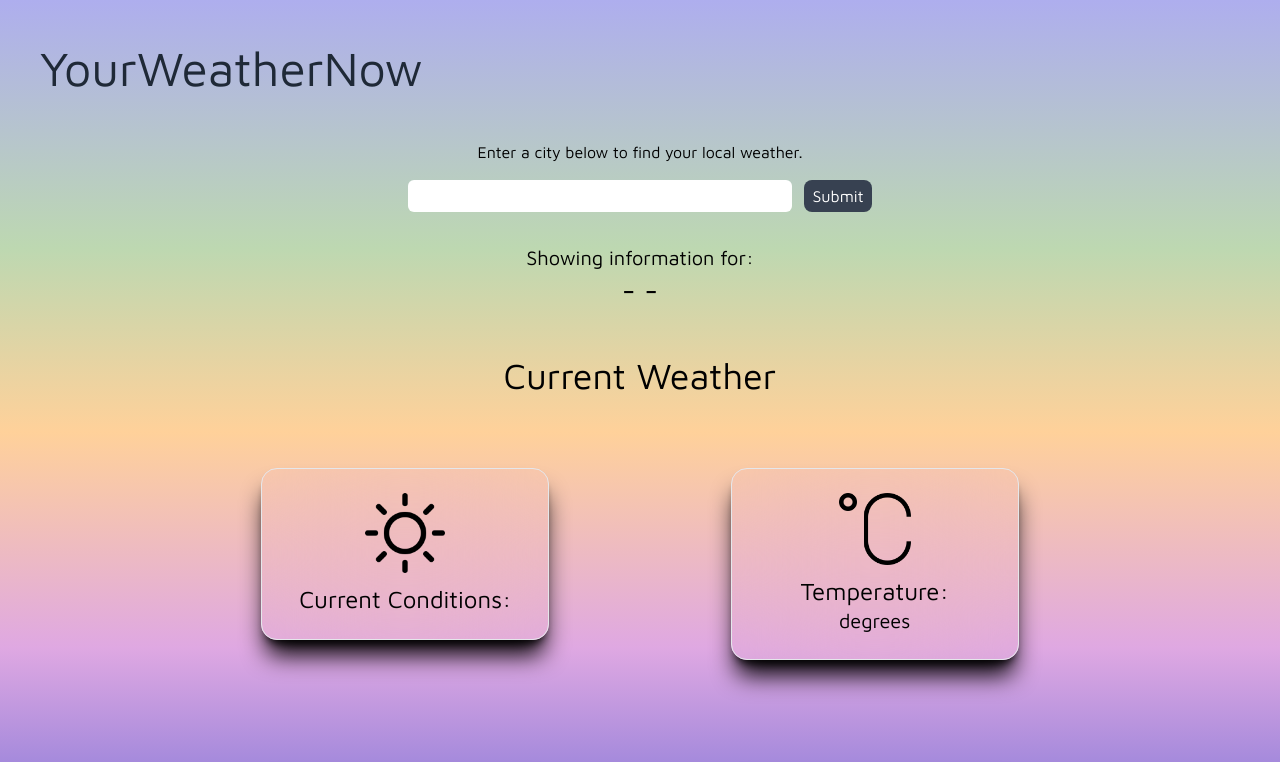
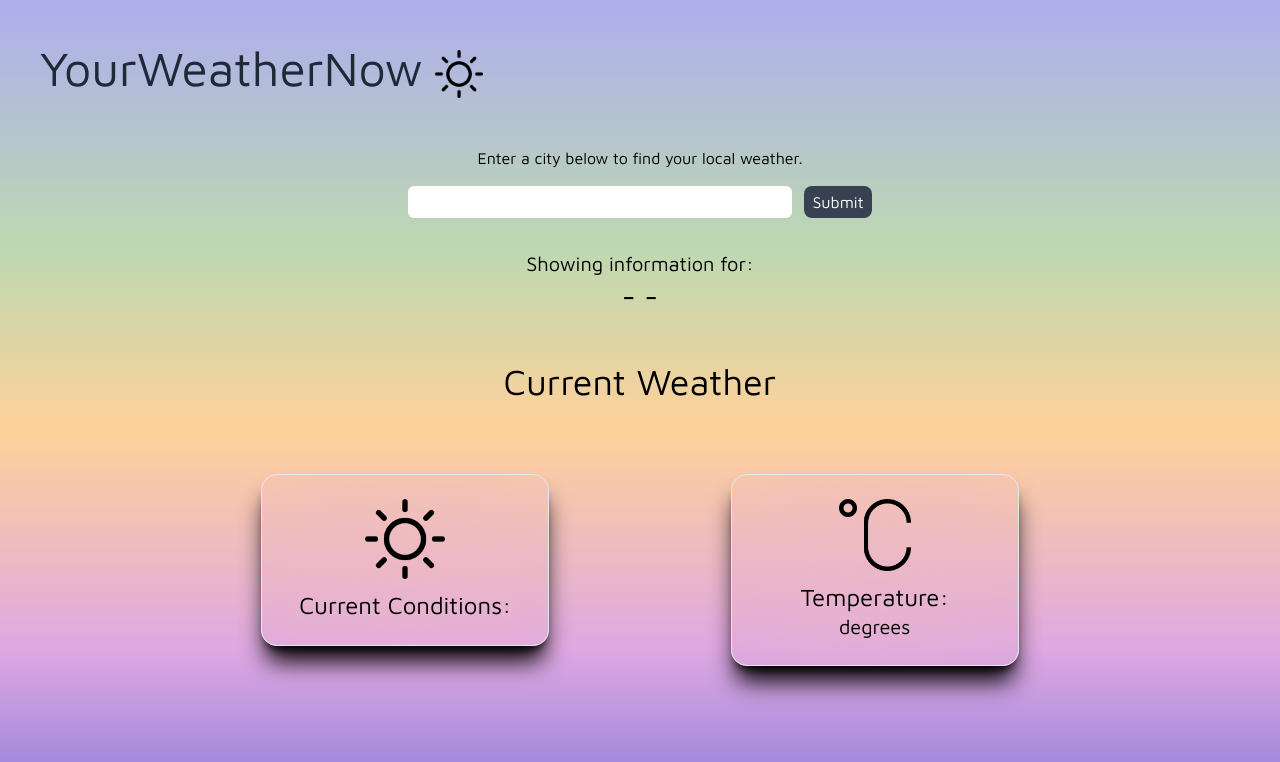
Before and after one commit to Seralyn/weather-dashboard, a React (Create React App) app: page / in a window 1280 px wide. Shown: the top 762 px of the page. Built offline with nearby package versions, Linux system fonts and the light colour scheme.

Commit message:
added new logo situation

```diff
--- a/src/components/Header.js
+++ b/src/components/Header.js
@@ -1,9 +1,13 @@
 import React from "react";
+import sun from "../img/sunny-day.png";
 
 const Header = () => {
     return (
         <div className="text-5xl py-6 bg-[rgb(94, 96, 105)] text-gray-800 flex mt-5">
-            <div className="ml-10">YourWeatherNow</div>
+            <div className="ml-10">
+                YourWeatherNow
+                <img src={sun} className="inline-block ml-3 h-12" alt="" />
+            </div>
         </div>
     );
 };
```
